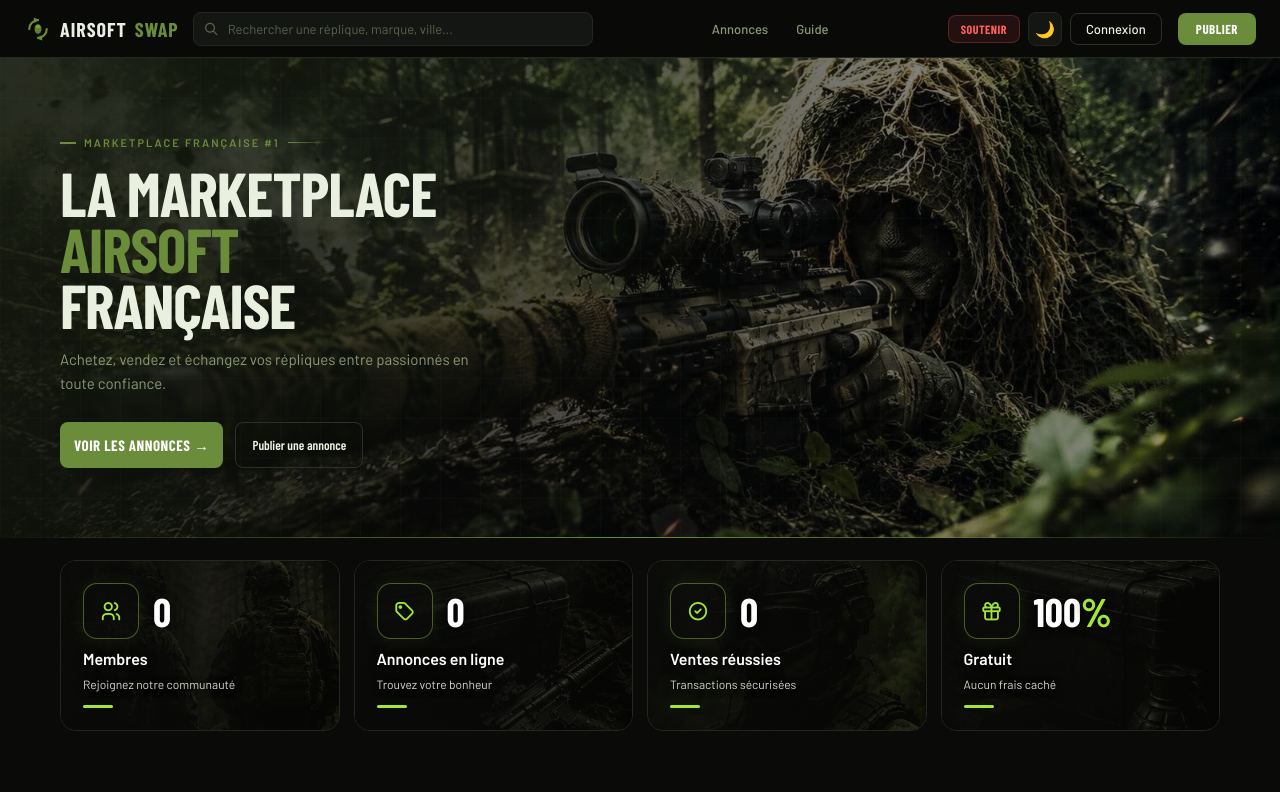
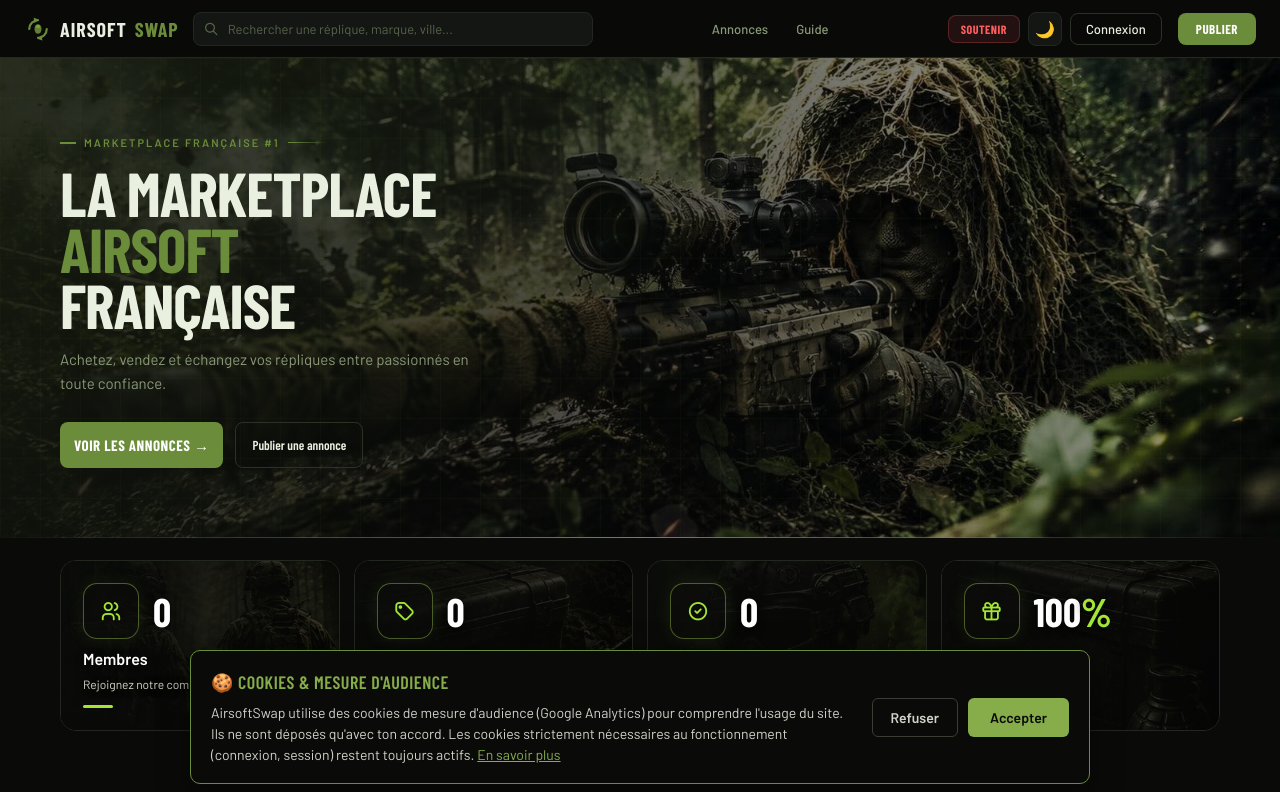
Before and after one commit to airsoftswap/airsoftswap, a React (Create React App) app: page / in a window 1280 px wide. Shown: the top 792 px of the page. Built offline with nearby package versions, Linux system fonts and the light colour scheme; no server answers; the database is empty; a web font is replaced by a local one.

Commit message:
Add files via upload

```diff
--- a/src/App.js
+++ b/src/App.js
@@ -11,6 +11,8 @@
 import PageLegale from './pages/PageLegale'
 import Admin from './pages/Admin'
 import Guide from './pages/Guide'
+import CookieConsent from './lib/CookieConsent'
+import { initAnalytics } from './lib/analytics'
 
 export const AppCtx = createContext(null)
 export const useApp = () => useContext(AppCtx)
@@ -438,6 +440,9 @@
     return () => subscription.unsubscribe()
   }, [])
 
+  // Mesure d'audience : recharge GA uniquement si l'utilisateur avait déjà consenti
+  useEffect(() => { initAnalytics() }, [])
+
   const loadProfile = async id => {
     const { data } = await supabase.from('profiles').select('*').eq('id', id).single()
     if (data) setProfile(data)
@@ -473,6 +478,7 @@
                 <Route path="/admin" element={<Admin />} />
         </Routes>
         <Footer />
+        <CookieConsent />
       </BrowserRouter>
     </AppCtx.Provider>
   )
```
